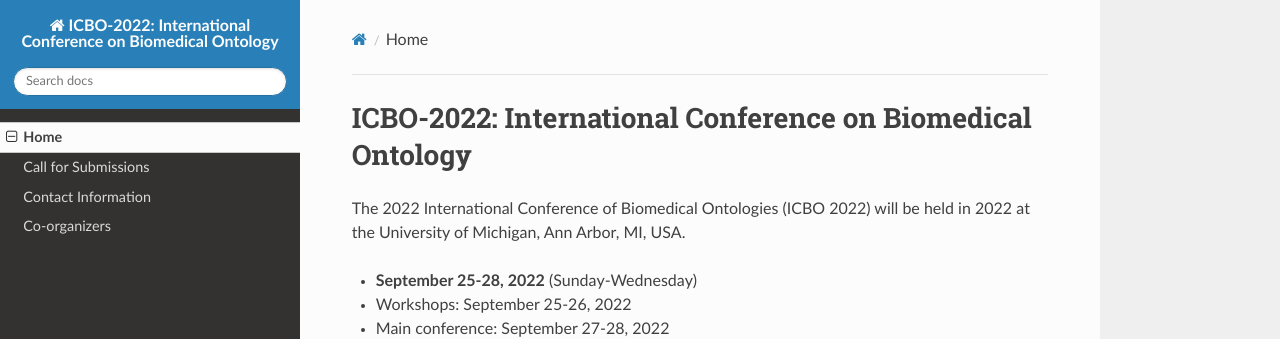
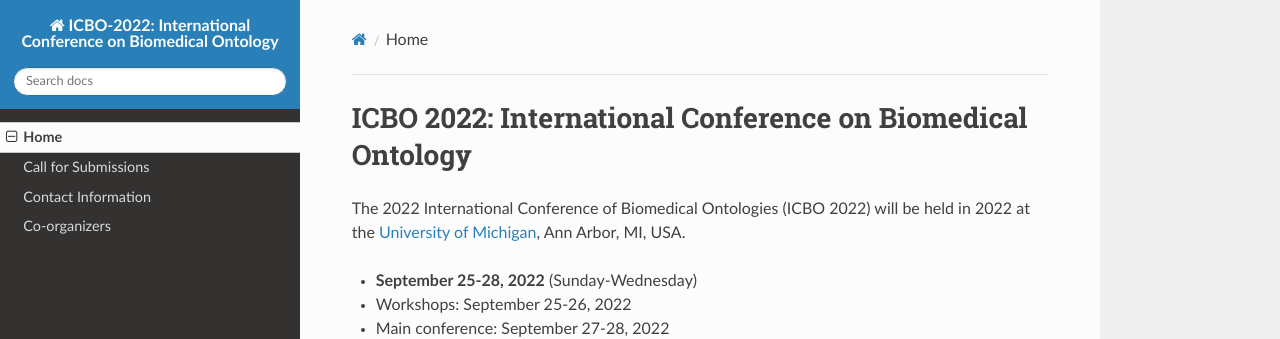
Before and after one commit to johnbeve/BFO-Organization, an MkDocs documentation site: the page built from docs/index.md, in a window 1280 px wide. Shown: the top 339 px of the page. Built offline with MkDocs 1.6.1, drawn with Linux system fonts in a browser that asks for light colours; nearby versions of some CDN libraries; part of the change alters nothing that is shown.

```diff
--- a/docs/index.md
+++ b/docs/index.md
@@ -1,6 +1,6 @@
-# ICBO-2022: International Conference on Biomedical Ontology
+# ICBO 2022: International Conference on Biomedical Ontology
 
-The 2022 International Conference of Biomedical Ontologies (ICBO 2022) will be held in 2022 at the University of Michigan, Ann Arbor, MI, USA.
+The 2022 International Conference of Biomedical Ontologies (ICBO 2022) will be held in 2022 at the [University of Michigan](https://umich.edu/), Ann Arbor, MI, USA.
 
 - **September 25-28, 2022** (Sunday-Wednesday)
   - Workshops: September 25-26, 2022
```
